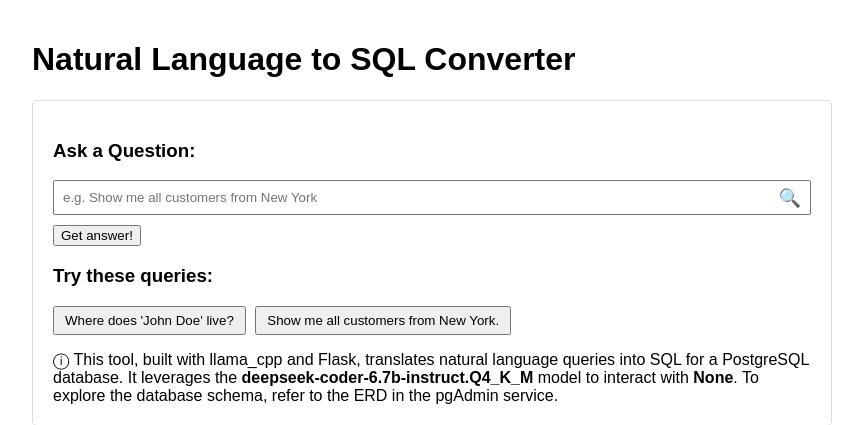
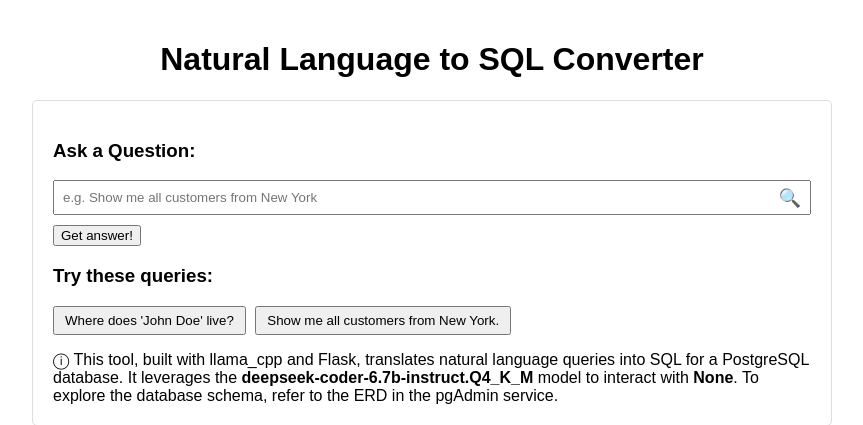
Before and after one commit to Luk-kar/Natural-Language-to-SQL-Converter, a Flask app: page / in a window 1280 px wide. Shown: the top 425 px of the page, without its empty margins (208-1071 px from the left). Run offline with Flask 3, Linux system fonts and the light colour scheme; some libraries are stand-ins or nearby versions.

Commit message:
Center title in index page for improved visual alignment

```diff
--- a/backend/templates/index.html
+++ b/backend/templates/index.html
@@ -11,7 +11,7 @@
     </style>
 </head>
 <body>
-    <h1>Natural Language to SQL Converter</h1>
+    <h1 style="text-align: center;">Natural Language to SQL Converter</h1>
 
     <div class="section">
         <form method="POST" style="position: relative;">
```
